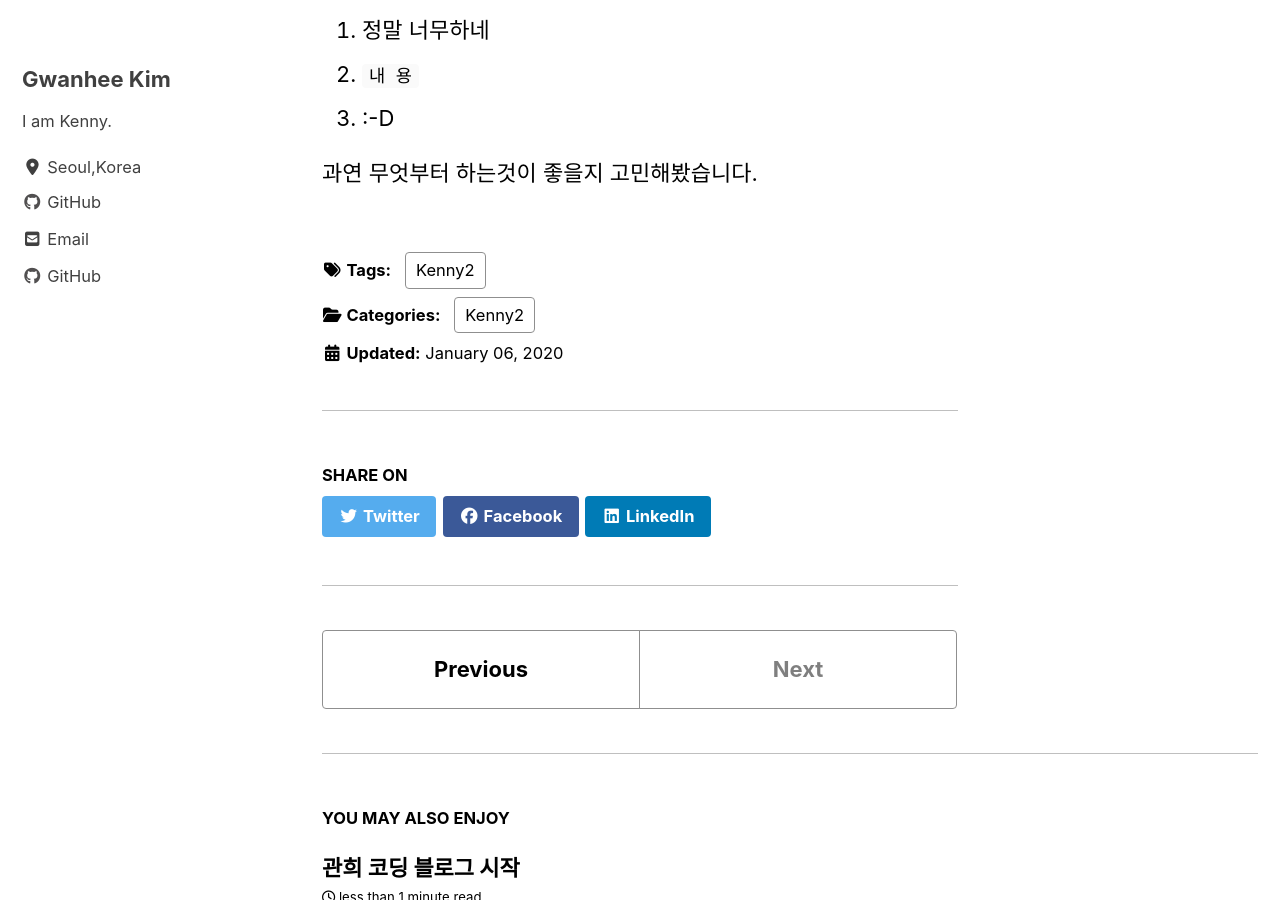
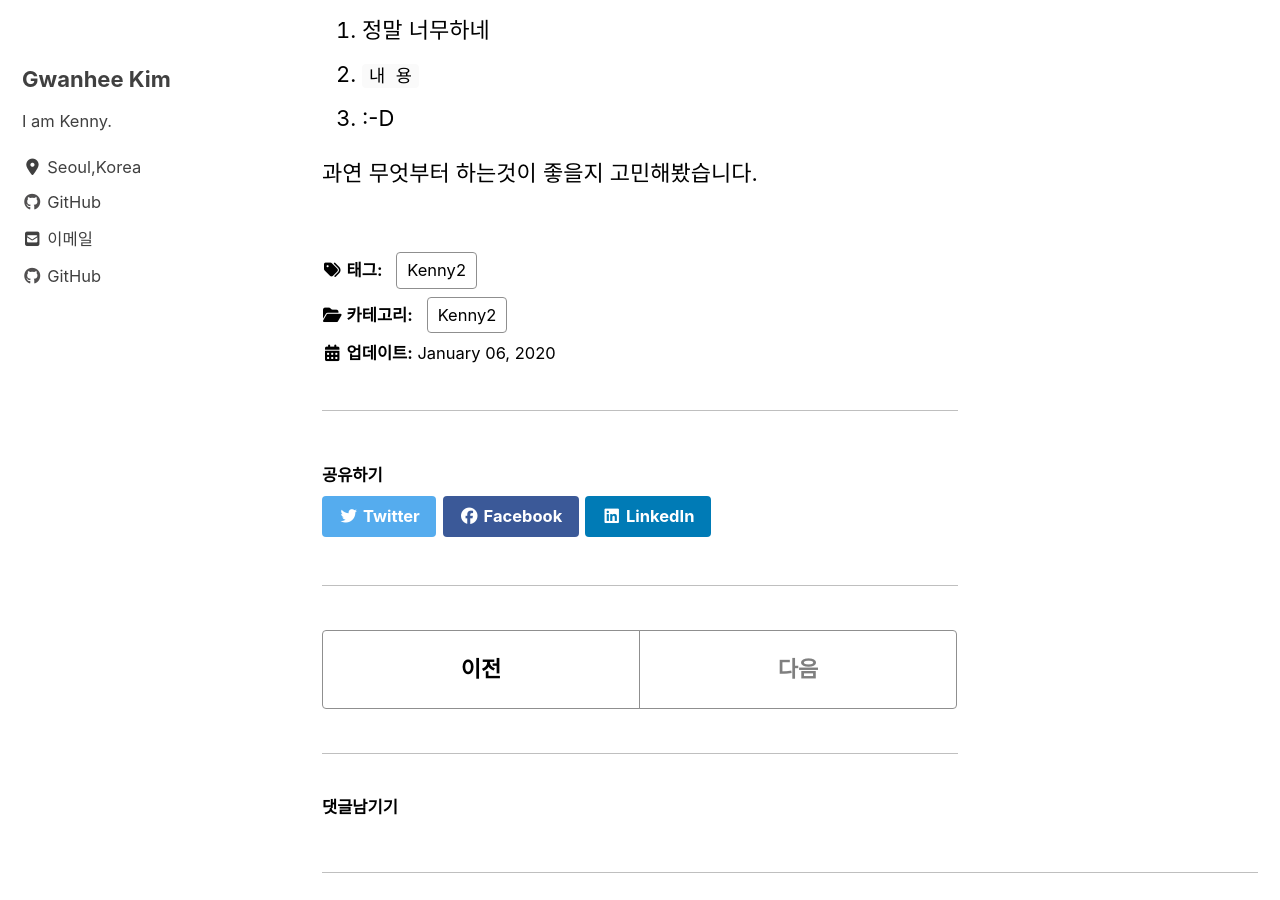
Before and after one commit to kennykim1990/kennykim1990.github.io, a Jekyll site: the page built from _posts/2020-01-06-todo.md, in a window 1280 px wide and 900 px high, scrolled down 407 px. Built offline with Jekyll 4.4.1, drawn with Linux system fonts in a browser that asks for light colours; cached includes are drawn as plain includes; nearby versions of some CDN libraries; comment, search, counter and statistics services are not loaded; part of the change alters nothing that is shown; some of the changed text lies outside the part shown.

```diff
--- a/_config.yml
+++ b/_config.yml
@@ -15,7 +15,7 @@
 minimal_mistakes_skin    : "contrast" #"default", "air", "aqua", "contrast", "dark", "dirt", "neon", "mint", "plum", "sunrise"
 
 # Site Settings
-locale                   : "en"
+locale                   : "ko"
 title                    : "Kenny의 기술블로그"
 title_separator          : "-"
 subtitle                 : 여러가지 기술 관련 블로그
@@ -279,6 +279,10 @@ compress_html:
   ignore:
     envs: development
 
+comments:
+  provider: "disqus"
+  disqus:
+    shortname: "kennykim1990"
 
 # Defaults
 defaults:
@@ -290,6 +294,6 @@ defaults:
       layout: single
       author_profile: true
       read_time: true
-      comments: # true
+      comments: true
       share: true
       related: true
```
